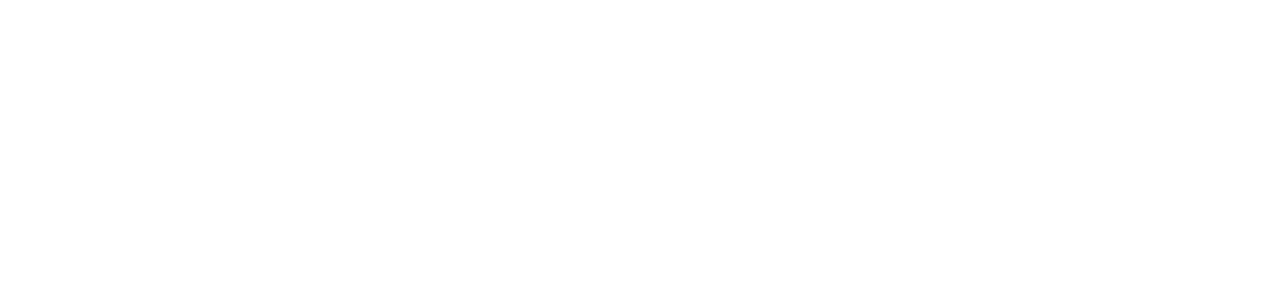
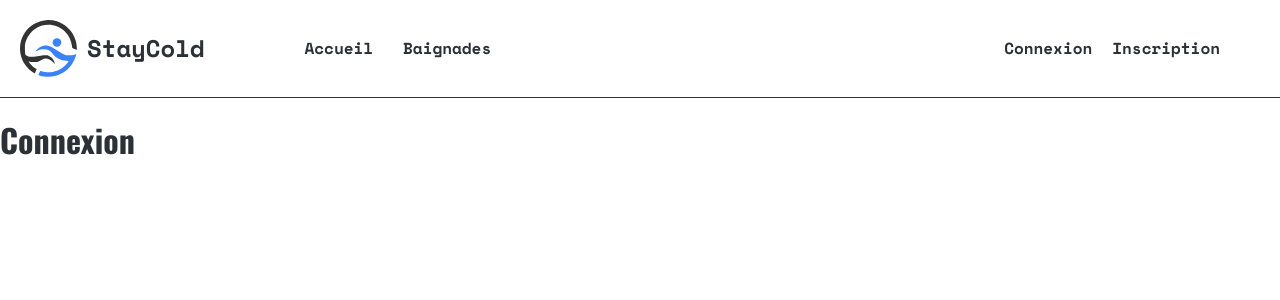
Before and after one commit to RoXxIV/Staycold-TS, a Vue app in the folder client-sc/: page /login in a window 1280 px wide. Before the commit this address had no page. Shown: the top 300 px of the page. Built offline with nearby package versions, Linux system fonts and the light colour scheme.

Commit message:
feat: Added Header Component with SCSS and Implemented Login, Registration, and All-Baths Pages

```diff
--- a/client-sc/src/App.vue
+++ b/client-sc/src/App.vue
@@ -1,8 +1,10 @@
 <script setup lang="ts">
 import { RouterLink, RouterView } from "vue-router";
+import MyHeader from "./components/structure/header/MyHeader.vue";
 </script>
 
 <template>
+  <MyHeader />
   <RouterView />
 </template>
 
--- a/client-sc/src/assets/variables.scss
+++ b/client-sc/src/assets/variables.scss
@@ -23,6 +23,7 @@
   --color-blue: var(--blue);
   --color-body-background: var(--white);
   --color-text: var(--gray);
+  --logo-svg-color: var(--less-light-gray);
 }
 
 /*
--- /dev/null
+++ b/client-sc/src/components/structure/header/MyHeader.vue
@@ -0,0 +1,105 @@
+<script setup lang="ts"></script>
+
+<template>
+  <div>
+    <header>
+      <!-- Logo ----------->
+      <router-link to="/" id="logo">
+        <svg
+          width="57px"
+          height="57px"
+          viewBox="0 0 236 235"
+          fill="none"
+          xmlns="http://www.w3.org/2000/svg"
+        >
+          <path
+            fill-rule="evenodd"
+            clip-rule="evenodd"
+            d="M70.4446 121.967C77.6796 114.732 89.4606 108.044 97.8026 106.436C105.21 105.009 111.063 105.243 119.047 107.285C128.101 109.6 133.214 112.109 145.803 120.413C162.24 131.256 175.612 139.08 183.592 142.523C191.032 145.733 191.743 145.846 203.803 145.745C214.154 145.659 217.731 145.203 224.611 143.095L232.918 140.549L232.232 143.7C229.466 156.391 221.434 173.97 212.837 186.146C189.85 218.705 148.171 237.741 107.464 234.273C97.6046 233.433 82.1566 230.115 78.1856 227.986C76.0726 226.852 76.0736 226.839 79.5666 218.518C82.6626 211.141 83.3076 210.256 85.1836 210.806C96.4006 214.092 103.903 215.498 112.803 215.984C138.775 217.4 164.967 207.911 184.331 190.068C190.714 184.187 201.765 171.012 201.793 169.251C201.799 168.921 197.641 168.374 192.553 168.034C167.617 166.37 149.466 157.127 135.006 138.728C124.233 125.023 115.31 120.339 100.018 120.365C89.8786 120.382 81.5136 122.15 71.5936 126.371C67.6956 128.03 64.3396 129.22 64.1356 129.017C63.9326 128.813 66.7716 125.641 70.4446 121.967Z"
+            class="first-path"
+          />
+          <path
+            fill-rule="evenodd"
+            clip-rule="evenodd"
+            d="M107.803 0.420592C72.7546 3.43159 39.3016 22.9086 20.3266 51.3496C-11.3224 98.7896 -5.54338 160.104 34.3856 200.516C41.2766 207.49 58.3796 220.35 60.7636 220.35C61.2196 220.35 63.1656 216.421 65.0866 211.62L68.5806 202.889L62.5976 198.98C54.9456 193.98 45.7976 185.507 40.3946 178.414C34.1616 170.232 34.1366 170.453 41.0806 172.165C44.7666 173.073 51.9886 173.716 58.8026 173.743C72.1166 173.793 77.8606 172.153 88.3856 165.296C91.8536 163.036 96.8536 160.521 99.4966 159.706C110.775 156.229 125.157 161.921 138.298 175.062C141.358 178.122 144.097 180.389 144.386 180.1C145.23 179.256 140.277 167.899 136.963 163.083C132.687 156.868 127.456 152.554 119.85 148.971C113.812 146.126 112.487 145.889 102.803 145.918C95.1456 145.941 88.6476 146.727 78.8026 148.818C67.7926 151.158 62.7026 151.702 51.2076 151.768L37.1136 151.85L30.2486 148.35C21.0726 143.672 20.4946 141.908 20.4086 118.35C20.3396 99.3876 20.9826 95.6316 26.9476 80.1406C32.6786 65.2576 46.5856 47.6286 60.3026 37.8576C99.3266 10.0586 153.151 14.4706 186.917 48.2356C202.769 64.0886 212.005 83.3746 215.184 107.262L216.303 115.675L225.303 119.427C230.253 121.491 234.684 122.815 235.15 122.368C236.516 121.058 234.031 98.5046 231.361 87.9786C228.602 77.1046 222.302 63.0626 215.381 52.3636C209.347 43.0376 194.565 27.8176 185.359 21.4526C162.286 5.50259 134.947 -1.91141 107.803 0.420592Z"
+            class="second-path"
+          />
+          <ellipse cx="153" cy="92.5" rx="18" ry="17.5" />
+        </svg>
+        <span>StayCold</span>
+      </router-link>
+      <!-- Nav default ----------->
+      <nav>
+        <ul id="default-nav">
+          <li><router-link to="/">Accueil </router-link></li>
+          <li><router-link to="/all-baths">Baignades</router-link></li>
+          <!-- Nav user ----------->
+          <!-- profile if User <li></li> -->
+        </ul>
+        <!-- Nav auth ----------->
+        <ul id="auth-nav">
+          <li>
+            <router-link to="/login">Connexion</router-link>
+          </li>
+          <li>
+            <router-link to="/register">Inscription</router-link>
+          </li>
+          <!-- Deconnexion if User <li></li> -->
+        </ul>
+      </nav>
+    </header>
+  </div>
+</template>
+<style lang="scss">
+header {
+  display: flex;
+  align-items: center;
+  position: relative;
+  padding: 20px 50px 20px 20px;
+  border-bottom: 1px solid var(--color-dark-border);
+  font-family: var(--roboto);
+  font-weight: bold;
+  /* Logo __________*/
+  #logo {
+    display: flex;
+    align-items: center;
+    margin-right: 100px;
+    font-size: 1.5em;
+    svg {
+      margin-right: 10px;
+      .first-path,
+      ellipse {
+        fill: var(--blue);
+      }
+      .second-path {
+        fill: var(--logo-svg-color);
+      }
+    }
+  }
+  /* Nav __________*/
+  nav {
+    display: flex;
+    align-items: center;
+    justify-content: space-between;
+    width: 100%;
+    /* Default nav__________*/
+    #default-nav {
+      display: flex;
+      li {
+        margin-right: 30px;
+      }
+      li:hover {
+        color: var(--blue);
+        transition: all 0.2s ease 0s;
+      }
+    }
+    /* Auth __________*/
+    #auth-nav {
+      display: flex;
+      li {
+        margin: 0px 10px;
+      }
+    }
+  }
+}
+</style>
--- a/client-sc/src/router/index.ts
+++ b/client-sc/src/router/index.ts
@@ -1,6 +1,10 @@
 import { createRouter, createWebHistory } from "vue-router";
-import HomeView from "../views/HomeView.vue";
-
+import HomeView from "@/views/HomeView.vue";
+/** Baths */
+import AllBathView from "@/views/AllBathsView.vue";
+/** Auth */
+import Login from "@/views/auth/Login.vue";
+import Register from "@/views/auth/Register.vue";
 const router = createRouter({
   history: createWebHistory(import.meta.env.BASE_URL),
   routes: [
@@ -9,6 +13,24 @@
       name: "home",
       component: HomeView,
     },
+    /** Formulaire de connexion */
+    {
+      path: "/login",
+      name: "Login",
+      component: Login,
+    },
+    /** Formulaire d'inscription' */
+    {
+      path: "/register",
+      name: "Register",
+      component: Register,
+    },
+    /** Liste de toutes les baignades */
+    {
+      path: "/all-baths",
+      name: "All-baths",
+      component: AllBathView,
+    },
   ],
 });
 
--- /dev/null
+++ b/client-sc/src/views/AllBathsView.vue
@@ -0,0 +1,8 @@
+<script setup lang="ts"></script>
+
+<template>
+  <h1>Baignades</h1>
+</template>
+<style lang="scss">
+/* Your SCSS styles here */
+</style>
--- /dev/null
+++ b/client-sc/src/views/auth/Login.vue
@@ -0,0 +1,8 @@
+<script setup lang="ts"></script>
+
+<template>
+  <h1>Connexion</h1>
+</template>
+<style lang="scss">
+/* Your SCSS styles here */
+</style>
--- /dev/null
+++ b/client-sc/src/views/auth/Register.vue
@@ -0,0 +1,8 @@
+<script setup lang="ts"></script>
+
+<template>
+  <h1>Inscription</h1>
+</template>
+<style lang="scss">
+/* Your SCSS styles here */
+</style>
```
